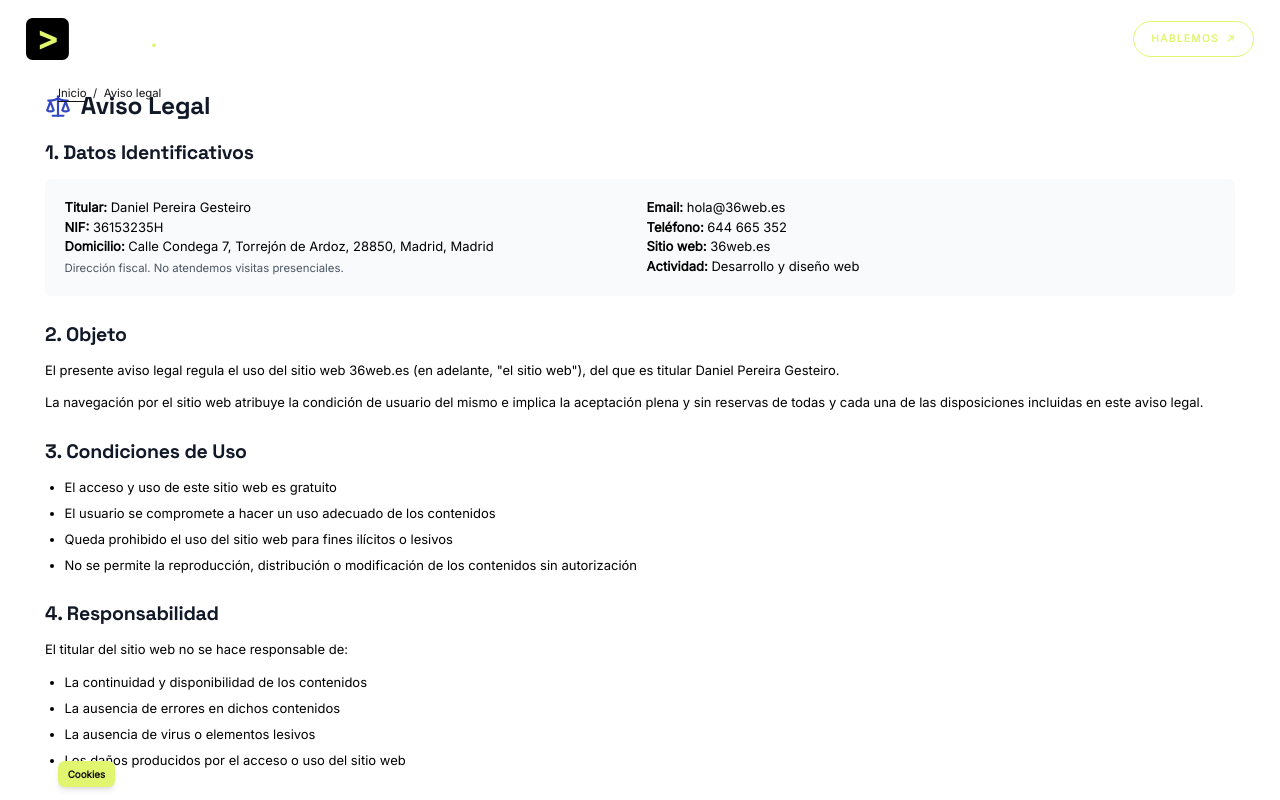
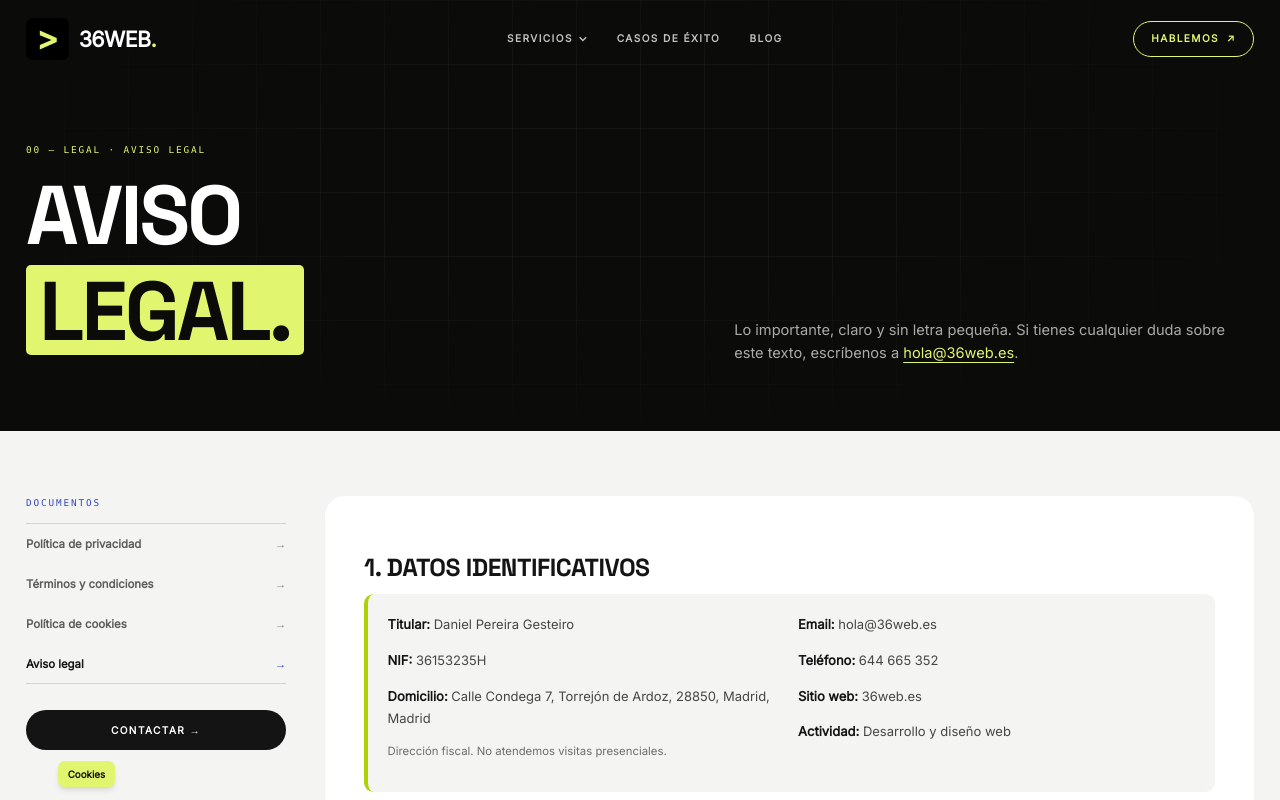
Before and after one commit to danipereiradev/portfolio-nuevo, a React (Vite) app: page /aviso-legal in a window 1280 px wide. Shown: the top 800 px of the page. Built offline with nearby package versions, Linux system fonts and the light colour scheme.

Commit message:
Páginas legales con el estilo del rediseño

```diff
--- a/src/App.tsx
+++ b/src/App.tsx
@@ -72,7 +72,7 @@ const LandingMaintenanceInfra = lazy(
 const CondicionesDelProyecto = lazy(
   () => import('./pages/CondicionesDelProyecto'),
 );
-const LegalDocument = lazy(() => import('./pages/LegalDocument'));
+const LegalDocument = lazy(() => import('./redesign/LegalV2'));
 const TrabajaConNosotros = lazy(() => import('./pages/TrabajaConNosotros'));
 const PortfolioPage = lazy(() => import('./redesign/PortfolioV2'));
 const Gracias = lazy(() => import('./pages/Gracias'));
--- a/src/components/Breadcrumbs.tsx
+++ b/src/components/Breadcrumbs.tsx
@@ -21,6 +21,10 @@ const HERO_BREADCRUMB_PATHS = new Set([
   ...SERVICE_NAV.map(({ href }) => href),
   '/portfolio',
   '/contacto',
+  '/politica-de-privacidad',
+  '/terminos-y-condiciones',
+  '/politica-de-cookies',
+  '/aviso-legal',
 ]);
 
 export default function Breadcrumbs() {
--- a/src/components/LegalPages.tsx
+++ b/src/components/LegalPages.tsx
@@ -6,9 +6,11 @@ export type LegalPageId = 'privacy' | 'terms' | 'cookies' | 'legal';
 
 interface LegalPagesProps {
   page: LegalPageId;
+  /** Solo el contenido, sin el contenedor de página (lo usa el rediseño). */
+  bare?: boolean;
 }
 
-const LegalPages: React.FC<LegalPagesProps> = ({ page }) => {
+const LegalPages: React.FC<LegalPagesProps> = ({ page, bare = false }) => {
   const getPageContent = () => {
     switch (page) {
       case 'privacy':
@@ -880,6 +882,8 @@ const LegalPages: React.FC<LegalPagesProps> = ({ page }) => {
     }
   };
 
+  if (bare) return getPageContent();
+
   return (
     <main className='pt-28 pb-20 bg-white min-h-screen'>
       <div className='container mx-auto'>
--- /dev/null
+++ b/src/redesign/LegalV2.tsx
@@ -0,0 +1,71 @@
+import LegalPages, { LegalPageId } from '../components/LegalPages';
+import { usePageMeta } from '../hooks/usePageMeta';
+import { CONTACT_EMAIL, CONTACT_PATH } from '../config/contact';
+
+const DOCS: { id: LegalPageId; href: string; label: string; title: [string, string] }[] = [
+  { id: 'privacy', href: '/politica-de-privacidad', label: 'Política de privacidad', title: ['POLÍTICA DE', 'PRIVACIDAD.'] },
+  { id: 'terms', href: '/terminos-y-condiciones', label: 'Términos y condiciones', title: ['TÉRMINOS Y', 'CONDICIONES.'] },
+  { id: 'cookies', href: '/politica-de-cookies', label: 'Política de cookies', title: ['POLÍTICA DE', 'COOKIES.'] },
+  { id: 'legal', href: '/aviso-legal', label: 'Aviso legal', title: ['AVISO', 'LEGAL.'] },
+];
+
+export default function LegalV2({ page, path }: { page: LegalPageId; path: string }) {
+  usePageMeta(path);
+  const doc = DOCS.find((d) => d.id === page) ?? DOCS[0];
+
+  return (
+    <main className='rd rd-page'>
+      <section className='relative overflow-hidden pt-[var(--site-header-h)]'>
+        <div className='rd-grid-bg pointer-events-none absolute inset-0' />
+        <div className='relative mx-auto grid max-w-[1320px] gap-10 px-5 pb-20 pt-20 md:px-8 lg:grid-cols-[1.3fr_1fr] lg:items-end'>
+          <div>
+            <p className='rd-eyebrow mb-6'>00 — Legal · {doc.label}</p>
+            <h1 className='rd-h1'>
+              {doc.title[0]}
+              <br />
+              <span className='rd-mark'>{doc.title[1]}</span>
+            </h1>
+          </div>
+          <p className='text-lg leading-relaxed text-white/65'>
+            Lo importante, claro y sin letra pequeña. Si tienes cualquier duda sobre este texto, escríbenos a{' '}
+            <a href={`mailto:${CONTACT_EMAIL}`} className='text-[#e1f56e] underline underline-offset-4'>
+              {CONTACT_EMAIL}
+            </a>
+            .
+          </p>
+        </div>
+      </section>
+
+      <section className='rd-light'>
+        <div className='mx-auto grid max-w-[1320px] gap-12 px-5 py-20 md:px-8 lg:grid-cols-[260px_1fr]'>
+          <aside className='lg:sticky lg:top-28 lg:self-start'>
+            <p className='rd-eyebrow mb-4'>Documentos</p>
+            <ul className='divide-y divide-white/10 border-y border-white/10'>
+              {DOCS.map((d) => (
+                <li key={d.id}>
+                  <a
+                    href={d.href}
+                    aria-current={d.id === page ? 'page' : undefined}
+                    className={`flex items-center justify-between py-3.5 text-sm font-semibold ${
+                      d.id === page ? 'text-[#141414]' : 'text-white/55 hover:text-[#141414]'
+                    }`}
+                  >
+                    {d.label}
+                    <span className={d.id === page ? 'text-[#3346c1]' : 'text-white/30'}>→</span>
+                  </a>
+                </li>
+              ))}
+            </ul>
+            <a href={CONTACT_PATH} className='rd-btn mt-8 w-full justify-center'>
+              Contactar →
+            </a>
+          </aside>
+
+          <article className='rd-legal rounded-[1.5rem] bg-white p-7 shadow-[0_1px_2px_rgba(0,0,0,0.04)] md:p-12'>
+            <LegalPages page={page} bare />
+          </article>
+        </div>
+      </section>
+    </main>
+  );
+}
--- a/src/redesign/redesign.css
+++ b/src/redesign/redesign.css
@@ -196,3 +196,40 @@
 .rd-light .bg-\[\#0b0c0a\] { background: #fff; }
 /* títulos: sin azul en secciones claras */
 .rd-light :is(h1, h2, h3) .text-\[\#e1f56e\], .rd-lime :is(h1, h2, h3) .text-\[\#e1f56e\] { color: #141414; }
+
+/* ---- Páginas legales: el texto viene de components/LegalPages.tsx ---- */
+.rd-legal > div > div:first-child { display: none; } /* cabecera antigua (icono + h1) */
+.rd-legal { color: rgba(20, 20, 20, 0.78); font-size: 1rem; line-height: 1.75; }
+.rd-legal .prose { max-width: none; color: inherit; }
+.rd-legal h2 {
+  margin: 3rem 0 1rem;
+  font-size: clamp(1.4rem, 2.4vw, 1.9rem);
+  font-weight: 900;
+  line-height: 1.05;
+  letter-spacing: -0.02em;
+  text-transform: uppercase;
+  color: #141414;
+}
+.rd-legal section:first-of-type h2 { margin-top: 1.5rem; }
+.rd-legal h3 { margin: 2rem 0 0.75rem; font-size: 1.1rem; font-weight: 800; color: #141414; }
+.rd-legal p { margin: 0 0 1rem; }
+.rd-legal strong { color: #141414; }
+.rd-legal a { color: var(--rd-accent); text-decoration: underline; text-underline-offset: 3px; }
+.rd-legal ul { list-style: none; padding-left: 0; }
+.rd-legal ul > li { position: relative; padding-left: 1.5rem; margin: 0.4rem 0; }
+.rd-legal ul > li::before {
+  content: '';
+  position: absolute;
+  left: 0;
+  top: 0.7em;
+  width: 0.55rem;
+  height: 0.55rem;
+  border-radius: 2px;
+  background: var(--rd-lime-strong);
+}
+.rd-legal .bg-gray-50 { background: #f4f5f2; border-left: 4px solid var(--rd-lime-strong); border-radius: 0.75rem; }
+.rd-legal .text-gray-600, .rd-legal .text-gray-700 { color: rgba(20, 20, 20, 0.6); }
+.rd-legal .text-gray-900 { color: #141414; }
+.rd-legal table { width: 100%; border-collapse: collapse; font-size: 0.9rem; margin: 1rem 0 1.5rem; }
+.rd-legal th, .rd-legal td { border-bottom: 1px solid rgba(20, 20, 20, 0.1); padding: 0.65rem 0.5rem; text-align: left; vertical-align: top; }
+.rd-legal th { font-weight: 800; color: #141414; }
```
